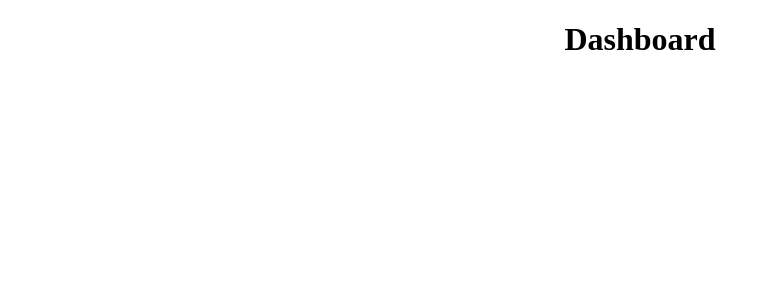
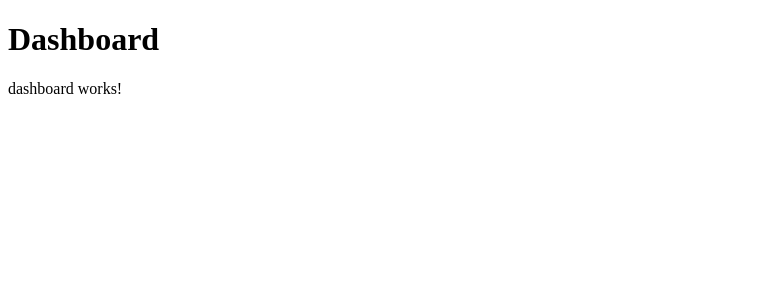
Before and after one commit to GersenJPJorge/dashboard, an Angular app: page / in a window 1280 px wide. Shown: the top 300 px of the page, without its empty margins (0-771 px from the left). Built offline with nearby package versions, Linux system fonts and the light colour scheme.

Commit message:
Criando o componente do dashboard

```diff
--- a/src/app/app.component.html
+++ b/src/app/app.component.html
@@ -1,5 +1,6 @@
 <!--The content below is only a placeholder and can be replaced.-->
-<div style="text-align:center">
+<div style="text-align:left">
   <h1>
     {{ title }}
   </h1>
+  <app-dashboard></app-dashboard>
--- a/src/app/dashboard/dashboard.module.ts
+++ b/src/app/dashboard/dashboard.module.ts
@@ -1,10 +1,16 @@
 import { NgModule } from '@angular/core';
 import { CommonModule } from '@angular/common';
+import { DashboardComponent } from './dashboard.component';
 
 @NgModule({
-  declarations: [],
+  declarations: [
+    DashboardComponent,
+  ],
   imports: [
     CommonModule
+  ],
+  exports : [
+    DashboardComponent,   // se tem rotas, tem que ter exports
   ]
 })
 export class DashboardModule { }
--- a/src/app/dashboard/index.ts
+++ b/src/app/dashboard/index.ts
@@ -1 +1,2 @@
 export * from './dashboard.module';
+export * from './dashboard.component';
```
